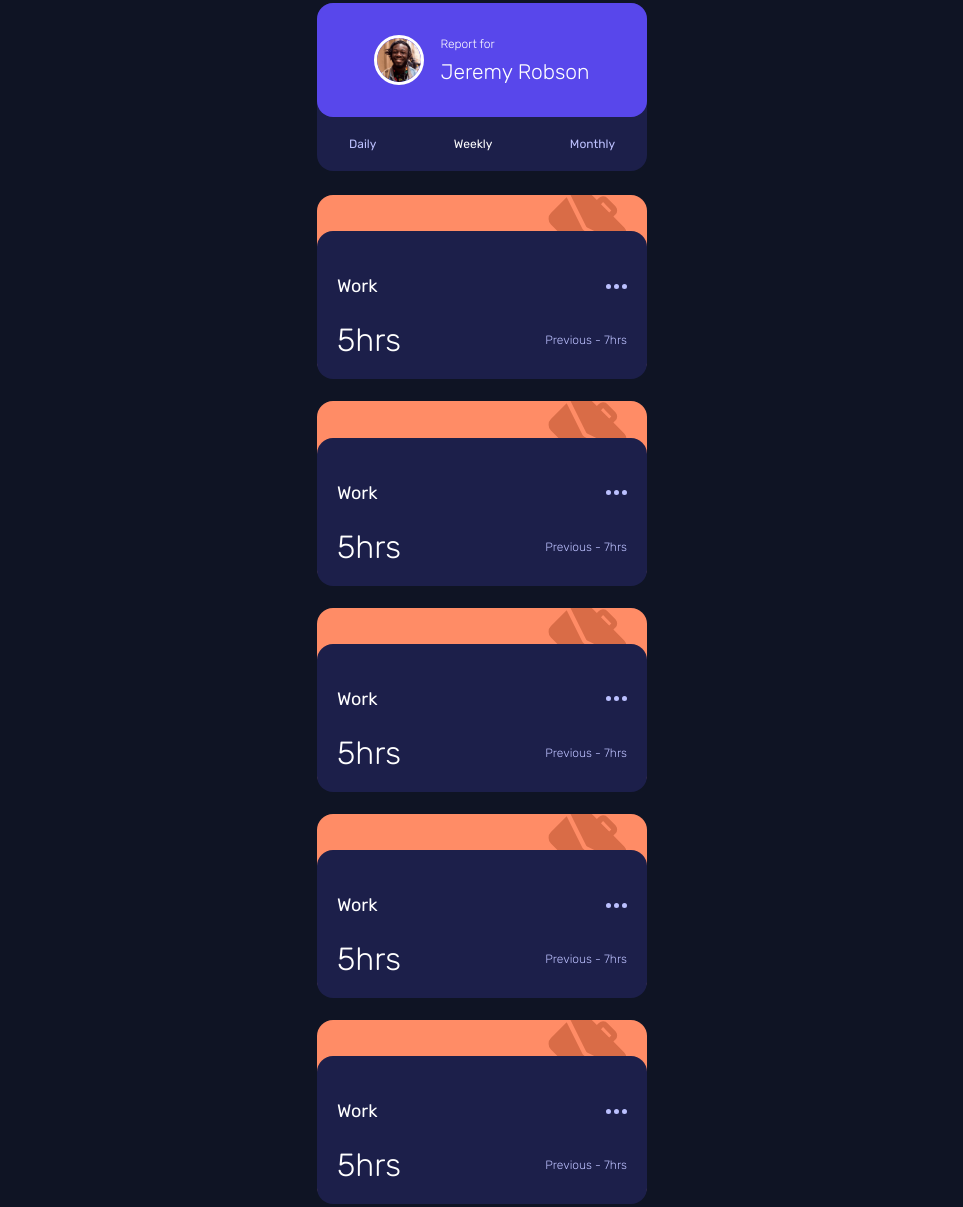
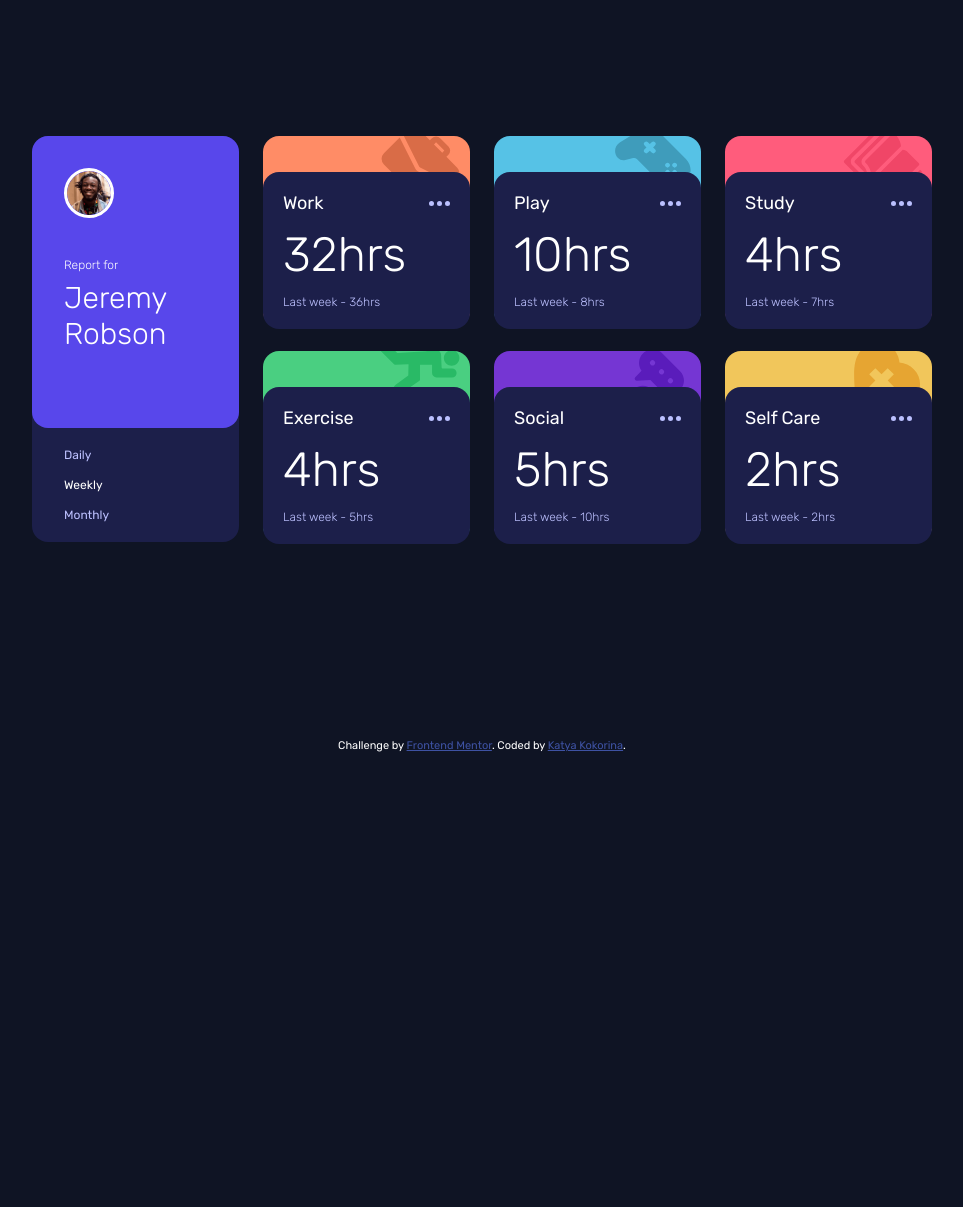
Before and after one commit to Kat3110/board, a plain HTML site: page index.html in a window 1280 px wide. Shown: the part 61-1268 px from the top of the page, without its empty margins (158-1121 px from the left). After the commit the page ends 813 px from the top, so only its background shows below. Drawn offline with Linux system fonts and the light colour scheme.

Commit message:
adding js logic

```diff
--- a/app.js
+++ b/app.js
@@ -0,0 +1,78 @@
+
+async function getDashboardData(url = 'data.json') {
+    const response = await fetch(url);
+    const data = await response.json();
+
+    return data;
+}
+
+class DashboardItem {
+    static PERIODS = {
+        daily: 'day',
+        weekly: 'week',
+        monthly: 'month',
+    }
+
+    constructor(data, container = '.dashboard__content', view = 'weekly') {
+        this.data = data;
+        this.container = document.querySelector(container);
+        this.view = view;
+
+        this._createMarkup();
+    }
+
+    _createMarkup() {
+        const {title, timeframes} = this.data;
+
+        const id = title.toLowerCase().replace(/ /g, '-');
+        const {current, previous} = timeframes[this.view.toLowerCase()];
+
+        this.container.insertAdjacentHTML('beforeend', `
+            <div class="dashboard__item dashboard__item--${id}">
+                <article class="tracking-card">
+                    <header class="tracking-card__header">
+                        <h4 class="tracking-card__title">${title}</h4>
+                        <img class="tracking-card__menu" src="images/icon-ellipsis.svg" alt="menu">
+                    </header>
+                    <div class="tracking-card__body">
+                        <div class="tracking-card__time">
+                            ${current}hrs
+                        </div>
+                        <div class="tracking-card__prev-period">
+                            Last ${DashboardItem.PERIODS[this.view]} - ${previous}hrs
+                        </div>
+                    </div>
+                </article>
+            </div>
+        `);
+
+        this.time = this.container.querySelector(`.dashboard__item--${id} .tracking-card__time`);
+        this.prev = this.container.querySelector(`.dashboard__item--${id} .tracking-card__prev-period`);
+    }
+
+    changeView(view) {
+        this.view = view.toLowerCase();
+        const {current, previous} = this.data.timeframes[this.view.toLowerCase()];
+
+        this.time.innerText = `${current}hrs`;
+        this.prev.innerText = `Last ${DashboardItem.PERIODS[this.view]} - ${previous}hrs`;
+    }
+}
+
+document.addEventListener('DOMContentLoaded', () => {
+    getDashboardData()
+        .then(data => {
+            const activities = data.map(activity => new DashboardItem(activity));
+
+            const selectors = document.querySelectorAll('.view-selector__item');
+            selectors.forEach(selector =>
+                selector.addEventListener('click', function() {
+                    selectors.forEach(sel => sel.classList.remove('view-selector__item--active'))
+                    selector.classList.add('view-selector__item--active');
+
+                    const currentView = selector.innerText.trim().toLowerCase();
+                    activities.forEach(activity => activity.changeView(currentView));
+                })
+            )
+        })
+})
--- a/index.html
+++ b/index.html
@@ -7,8 +7,8 @@
   <link rel="icon" type="image/png" sizes="32x32" href="./images/favicon-32x32.png">
 
   <title>Frontend Mentor | Time tracking dashboard</title>
+
   <link rel="stylesheet" href="style.css">
-  <!-- Feel free to remove these styles or customise in your own stylesheet 👍 -->
   <style>
     .attribution { font-size: 11px; text-align: center; }
     .attribution a { color: hsl(228, 45%, 44%); }
@@ -19,97 +19,30 @@
     <div class="dashboard__content">
       <div class="dashboard__person">
         <div class="info-card">
-        <img class="info-card__photo" src="images/image-jeremy.png" alt="photo">
+          <img src="images/image-jeremy.png" alt="" class="info-card__photo">
           <div class="info-card__text">
             <p class="info-card__subtitle">Report for</p>
             <h3 class="info-card__title">Jeremy Robson</h3>
           </div>
         </div>
-      <div class="view-selectore">
-        <div class="view-selectore__item">Daily</div>
-        <div class="view-selectore__item view-selectore__item--active">Weekly</div>
-        <div class="view-selectore__item">Monthly</div>
+        <div class="view-selector">
+          <div class="view-selector__item">Daily</div>
+          <div class="view-selector__item view-selector__item--active">Weekly</div>
+          <div class="view-selector__item">Monthly</div>
         </div>
       </div>
-    <div class="dasboard__item dasboard__item--work">
-      <article class="tracking-card">
-        <header class="tracking-card__header">
-          <h4 class="tracking-card__title">Work</h4>
-          <img class="tracking-card__menu" src="images/icon-ellipsis.svg" alt="menu">
-        </header>
-        <div class="tracking-card__body">
-          <div class="tracking-card__time">5hrs</div>
-          <div class="tracking-card__prev-period">Previous - 7hrs</div>
+
+
     </div>
-      </article>
+  </section>
+
+
+
+  <div class="attribution">
+    Challenge by <a href="https://www.frontendmentor.io?ref=challenge" target="_blank">Frontend Mentor</a>.
+    Coded by <a href="https://mishanep.com">Katya Kokorina</a>.
   </div>
 
-    <div class="dasboard__item dasboard__item--work">
-      <article class="tracking-card">
-        <header class="tracking-card__header">
-          <h4 class="tracking-card__title">Work</h4>
-          <img class="tracking-card__menu" src="images/icon-ellipsis.svg" alt="menu">
-        </header>
-        <div class="tracking-card__body">
-          <div class="tracking-card__time">5hrs</div>
-          <div class="tracking-card__prev-period">Previous - 7hrs</div>
-        </div>
-      </article>
-    </div>
-    <div class="dasboard__item dasboard__item--work">
-      <article class="tracking-card">
-        <header class="tracking-card__header">
-          <h4 class="tracking-card__title">Work</h4>
-          <img class="tracking-card__menu" src="images/icon-ellipsis.svg" alt="menu">
-        </header>
-        <div class="tracking-card__body">
-          <div class="tracking-card__time">5hrs</div>
-          <div class="tracking-card__prev-period">Previous - 7hrs</div>
-        </div>
-      </article>
-    </div>
-    <div class="dasboard__item dasboard__item--work">
-      <article class="tracking-card">
-        <header class="tracking-card__header">
-          <h4 class="tracking-card__title">Work</h4>
-          <img class="tracking-card__menu" src="images/icon-ellipsis.svg" alt="menu">
-        </header>
-        <div class="tracking-card__body">
-          <div class="tracking-card__time">5hrs</div>
-          <div class="tracking-card__prev-period">Previous - 7hrs</div>
-        </div>
-      </article>
-    </div>
-    <div class="dasboard__item dasboard__item--work">
-      <article class="tracking-card">
-        <header class="tracking-card__header">
-          <h4 class="tracking-card__title">Work</h4>
-          <img class="tracking-card__menu" src="images/icon-ellipsis.svg" alt="menu">
-        </header>
-        <div class="tracking-card__body">
-          <div class="tracking-card__time">5hrs</div>
-          <div class="tracking-card__prev-period">Previous - 7hrs</div>
-        </div>
-      </article>
-    </div>
-    <div class="dasboard__item dasboard__item--work">
-      <article class="tracking-card">
-        <header class="tracking-card__header">
-          <h4 class="tracking-card__title">Work</h4>
-          <img class="tracking-card__menu" src="images/icon-ellipsis.svg" alt="menu">
-        </header>
-        <div class="tracking-card__body">
-          <div class="tracking-card__time">5hrs</div>
-          <div class="tracking-card__prev-period">Previous - 7hrs</div>
-        </div>
-      </article>
-    </div>
-  </div>
-</section>
-<div class="attribution">
-    Challenge by <a href="https://www.frontendmentor.io?ref=challenge" target="_blank">Frontend Mentor</a>.
-    Coded by <a href="#">Kokorina Katya</a>.
-  </div>
   <script src="app.js"></script>
 </body>
 </html>
--- a/style.css
+++ b/style.css
@@ -47,6 +47,7 @@ body {
     justify-content: center;
     align-items: center;
 }
+
 .dashboard__content {
     width: 100%;
     max-width: 900px;
@@ -74,75 +75,69 @@ body {
     align-items: center;
     gap: 1rem;
 }
-
 .info-card__photo {
     width: 50px;
     height: 50px;
     border: 3px solid white;
     border-radius: var(--radii-full);
 }
-
 .info-card__subtitle {
     font-weight: var(--weight-light);
     margin: 0;
     font-size: 12px;
 }
-
 .info-card__title {
     font-weight: var(--weight-light);
     margin: 0.5rem 0 0;
 }
-
-.view-selectore {
+.view-selector {
     padding: 1.25rem 2rem;
     display: flex;
     justify-content: space-between;
 }
-
-.view-selectore__item {
+.view-selector__item {
     font-size: 12px;
     color: var(--blue-200);
     cursor: pointer;
 }
-
-.view-selectore__item:hover,
-.view-selectore__item--active {
+.view-selector__item:hover, .view-selector__item--active {
     color: white;
 }
 
-.dasboard__item {
+.dashboard__item {
     width: 100%;
     padding-top: 2.15rem;
-    background-color: blanchedalmond;
+    background-color: white;
     border-radius: var(--radii);
+
     background-repeat: no-repeat;
     background-position: 92% -8%;
 }
-
-.dasboard__item--work {
+.dashboard__item--work {
     background-color: var(--red-100);
     background-image: url(images/icon-work.svg);
 }
-.dasboard__item--play {
+.dashboard__item--play {
     background-color: var(--blue-100);
     background-image: url(images/icon-play.svg);
 }
-.dasboard__item--study {
+.dashboard__item--study {
     background-color: var(--red-200);
     background-image: url(images/icon-study.svg);
 }
-.dasboard__item--exercise {
+.dashboard__item--exercise {
     background-color: var(--green-100);
     background-image: url(images/icon-exercise.svg);
 }
-.dasboard__item--social {
+.dashboard__item--social {
     background-color: var(--violet-500);
     background-image: url(images/icon-social.svg);
 }
-.dasboard__item--self-care {
+.dashboard__item--self-care {
     background-color: var(--orange-100);
     background-image: url(images/icon-self-care.svg);
 }
+
 
 .tracking-card {
     background-color: var(--blue-800);
@@ -153,33 +148,77 @@ body {
     bottom: -2px;
 }
 
-.tracking-card__header,
-.tracking-card__body {
+.tracking-card__header, .tracking-card__body {
     display: flex;
     align-items: center;
     justify-content: space-between;
+}
+.tracking-card__header {
+    margin-bottom: 1rem;
 }
 
 .tracking-card__menu {
     cursor: pointer;
 }
-
 .tracking-card__title {
+    margin: 0;
     font-weight: var(--weight-normal);
     font-size: var(--fs-base);
 }
-
 .tracking-card__time {
     font-size: 32px;
     font-weight: var(--weight-light);
 }
-
-.tracking-card__prev-period{
+.tracking-card__prev-period {
     font-weight: var(--weight-light);
     font-size: 12px;
-    color: var(--blue-200);
+    color: var(--blue-200)
+}
+.dashboard__item:hover .tracking-card {
+    background-color: var(--blue-500);
 }
 
-.dasboard__item:hover .tracking-card {
-background-color: var(--blue-500);
+@media (min-width: 1024px) {
+    .dashboard__content {
+        grid-template-columns: repeat(4, 1fr);
     }
+    .dashboard__person {
+        grid-row-start: 1;
+        grid-row-end: 3;
+        grid-column-start: 1;
+        grid-column-end: 2;
+        height: 100%;
+
+        display: flex;
+        flex-direction: column;
+    }
+    .info-card {
+        flex-direction: column;
+        align-items: flex-start;
+        justify-content: flex-start;
+        flex-grow: 1;
+    }
+    .info-card__photo {
+        margin-bottom: 1.5rem;
+    }
+    .info-card__title {
+        font-size: 30px;
+    }
+    .view-selector {
+        flex-direction: column;
+    }
+    .view-selector__item:not(:last-child) {
+        margin-bottom: 1rem;
+    }
+    .tracking-card__body {
+        flex-direction: column;
+        align-items: flex-start;
+    }
+    .tracking-card__time {
+        margin-bottom: 0.75rem;
+        font-size: 48px;
+    }
+    .tracking-card__header {
+        margin-bottom: 0.75rem;
+    }
+}
```
Lines whose indentation alone changed are shown as unchanged.
